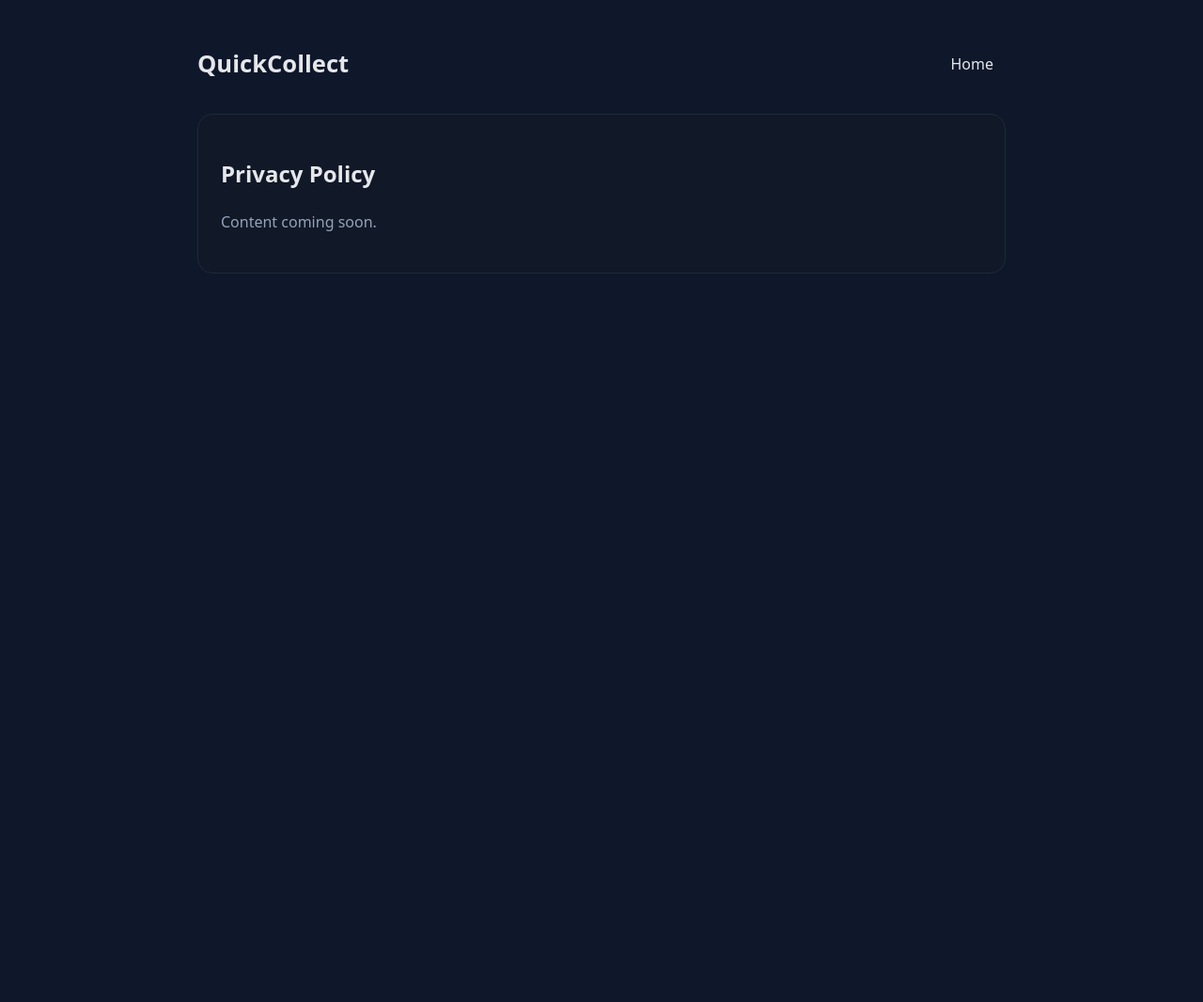
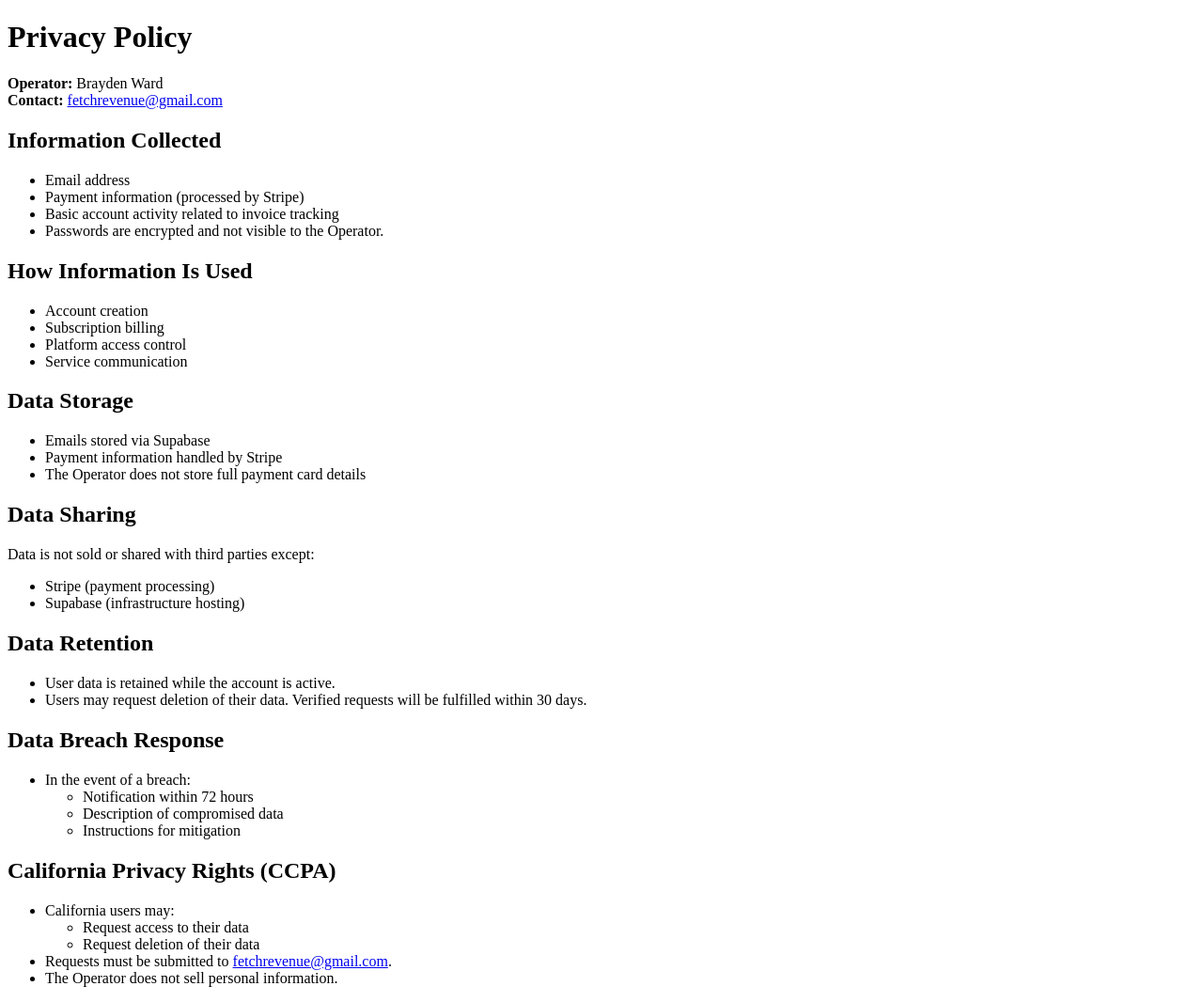
Before and after one commit to bjward-mhs/chatgpa, a plain HTML site: page privacy.html in a window 1280 px wide. Shown: the whole page at 94% size. Before the commit the page ends 800 px from the top, so only its background shows below. Drawn offline with Linux system fonts and the light colour scheme.

Commit message:
Update privacy.html with privacy policy content

```diff
--- a/privacy.html
+++ b/privacy.html
@@ -1,54 +1,70 @@
-<!doctype html>
+<!DOCTYPE html>
 <html lang="en">
 <head>
-  <meta charset="utf-8" />
-  <meta name="viewport" content="width=device-width, initial-scale=1" />
-  <title>QuickCollect — Privacy</title>
-  <style>
-    :root {
-      --bg: #0f172a;
-      --card: #111827;
-      --text: #e5e7eb;
-      --muted: #94a3b8;
-      --accent: #22c55e;
-      --border: #1f2937;
-    }
-    * { box-sizing: border-box; }
-    body {
-      margin: 0;
-      font-family: ui-sans-serif, system-ui, -apple-system, Segoe UI, Roboto, Helvetica, Arial, "Apple Color Emoji", "Segoe UI Emoji";
-      background: var(--bg);
-      color: var(--text);
-      line-height: 1.6;
-    }
-    .container { max-width: 900px; margin: 0 auto; padding: 48px 20px; }
-    header { display: flex; justify-content: space-between; align-items: center; gap: 12px; flex-wrap: wrap; }
-    .brand { font-weight: 800; font-size: 1.6rem; }
-    .nav-link {
-      color: var(--text);
-      text-decoration: none;
-      padding: 8px 12px;
-      border-radius: 10px;
-      border: 1px solid transparent;
-      display: inline-flex;
-      align-items: center;
-      line-height: 1;
-    }
-    .nav-link:hover { border-color: var(--accent); }
-    .card { margin-top: 32px; background: var(--card); border: 1px solid var(--border); padding: 24px; border-radius: 16px; }
-    .muted { color: var(--muted); }
-  </style>
+  <meta charset="UTF-8">
+  <meta name="viewport" content="width=device-width, initial-scale=1.0">
+  <title>Privacy Policy</title>
 </head>
 <body>
-  <div class="container">
-    <header>
-      <div class="brand">QuickCollect</div>
-      <a class="nav-link" href="index.html">Home</a>
-    </header>
-    <section class="card">
-      <h1>Privacy Policy</h1>
-      <p class="muted">Content coming soon.</p>
-    </section>
-  </div>
+  <h1>Privacy Policy</h1>
+  <p><strong>Operator:</strong> Brayden Ward<br>
+  <strong>Contact:</strong> <a href="mailto:fetchrevenue@gmail.com">fetchrevenue@gmail.com</a></p>
+
+  <h2>Information Collected</h2>
+  <ul>
+    <li>Email address</li>
+    <li>Payment information (processed by Stripe)</li>
+    <li>Basic account activity related to invoice tracking</li>
+    <li>Passwords are encrypted and not visible to the Operator.</li>
+  </ul>
+
+  <h2>How Information Is Used</h2>
+  <ul>
+    <li>Account creation</li>
+    <li>Subscription billing</li>
+    <li>Platform access control</li>
+    <li>Service communication</li>
+  </ul>
+
+  <h2>Data Storage</h2>
+  <ul>
+    <li>Emails stored via Supabase</li>
+    <li>Payment information handled by Stripe</li>
+    <li>The Operator does not store full payment card details</li>
+  </ul>
+
+  <h2>Data Sharing</h2>
+  <p>Data is not sold or shared with third parties except:</p>
+  <ul>
+    <li>Stripe (payment processing)</li>
+    <li>Supabase (infrastructure hosting)</li>
+  </ul>
+
+  <h2>Data Retention</h2>
+  <ul>
+    <li>User data is retained while the account is active.</li>
+    <li>Users may request deletion of their data. Verified requests will be fulfilled within 30 days.</li>
+  </ul>
+
+  <h2>Data Breach Response</h2>
+  <ul>
+    <li>In the event of a breach:</li>
+    <ul>
+      <li>Notification within 72 hours</li>
+      <li>Description of compromised data</li>
+      <li>Instructions for mitigation</li>
+    </ul>
+  </ul>
+
+  <h2>California Privacy Rights (CCPA)</h2>
+  <ul>
+    <li>California users may:</li>
+    <ul>
+      <li>Request access to their data</li>
+      <li>Request deletion of their data</li>
+    </ul>
+    <li>Requests must be submitted to <a href="mailto:fetchrevenue@gmail.com">fetchrevenue@gmail.com</a>.</li>
+    <li>The Operator does not sell personal information.</li>
+  </ul>
 </body>
 </html>
```
